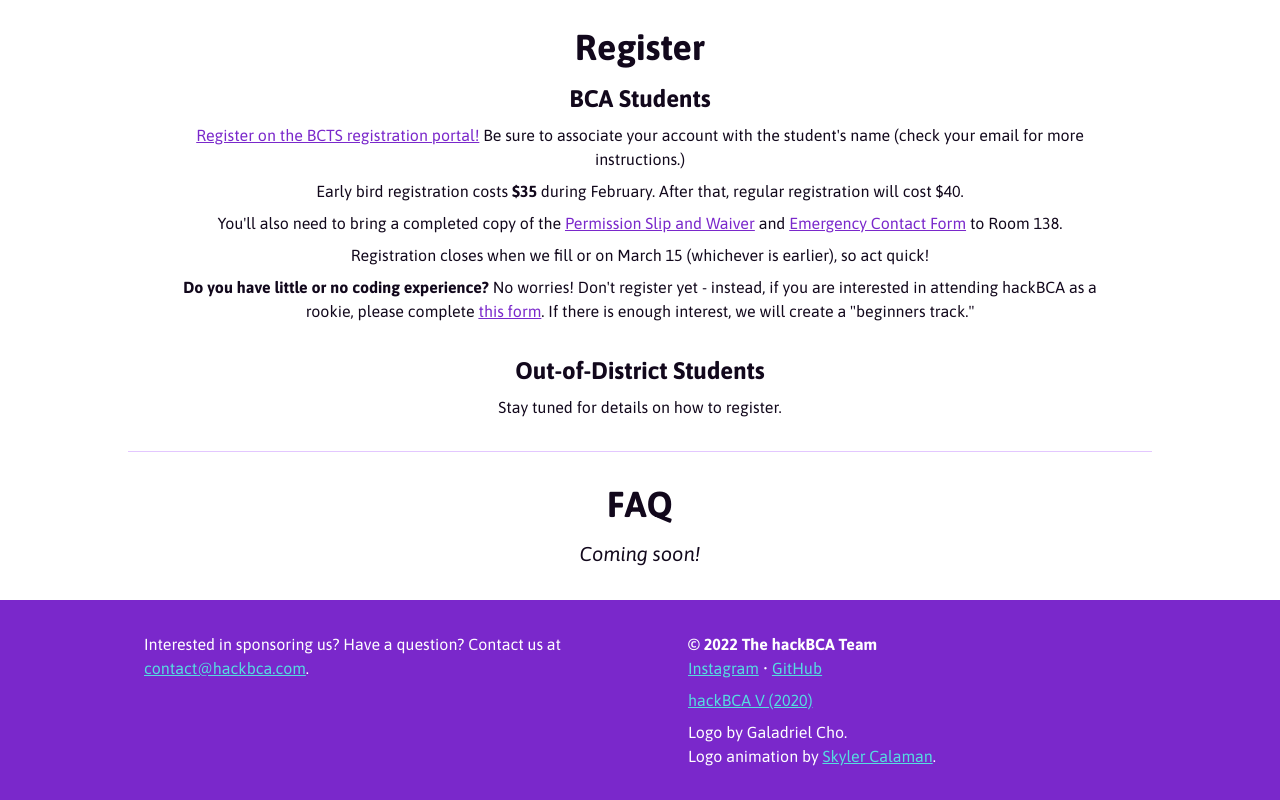
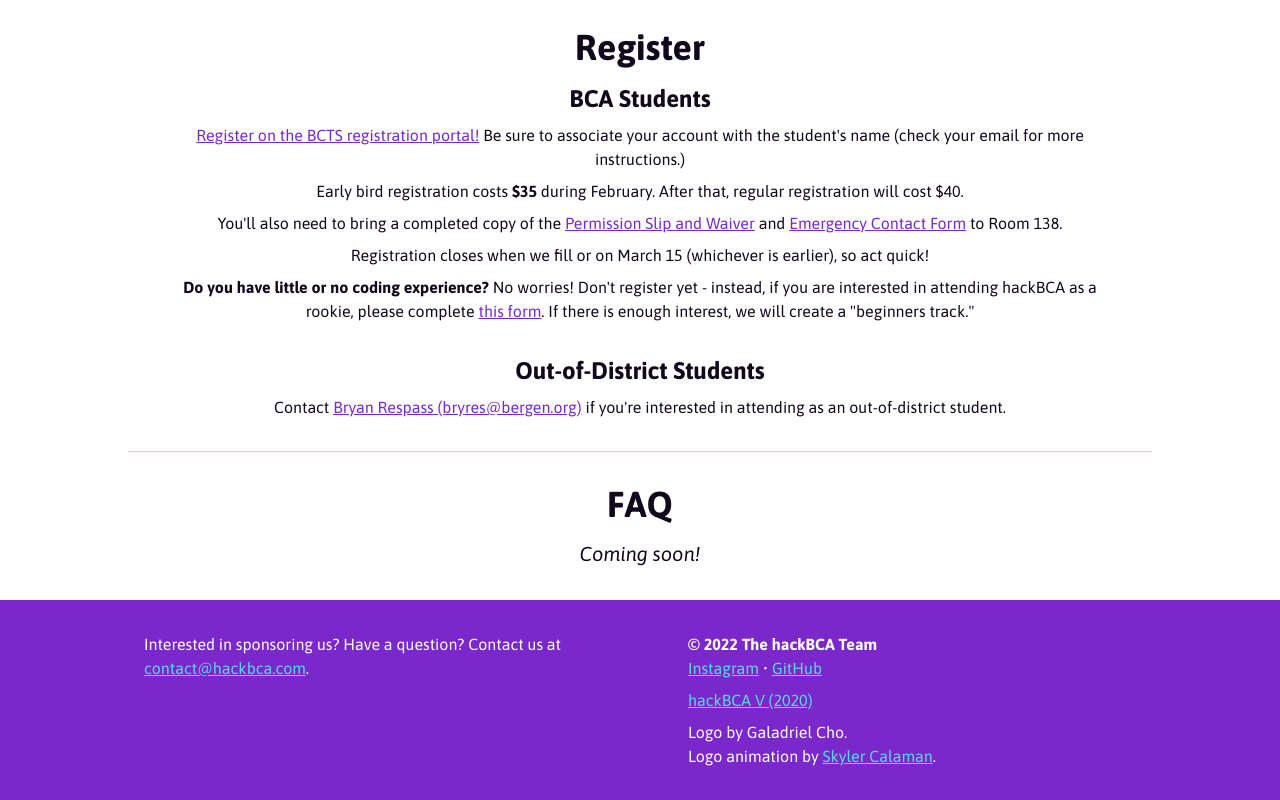
Before and after one commit to hackBCA/hackbcasix, a Next.js app: page / in a window 1280 px wide. Shown: the part 2008-2808 px from the top of the page. Built offline with nearby package versions, Linux system fonts and the light colour scheme.

Commit message:
Add instructions for out-of-district students

```diff
--- a/pages/index.tsx
+++ b/pages/index.tsx
@@ -127,7 +127,7 @@
                     <strong>Do you have little or no coding experience?</strong> No worries! Don't register yet - instead, if you are interested in attending hackBCA as a rookie, please complete <a href="https://docs.google.com/forms/d/e/1FAIpQLSf4m8enfeVOz6OYym_ejDk6EAluOuew0aieepeTVfCGo5dC9g/viewform" className="text-french-violet-600 dark:text-medium-turquoise-400 hover:opacity-70 transition-opacity underline">this form</a>. If there is enough interest, we will create a "beginners track."
                 </p>
                 <h3 className="text-2xl font-semibold mb-2">Out-of-District Students</h3>
-                <p>Stay tuned for details on how to register.</p>
+                <p>Contact <a href="mailto:bryres@bergen.org" className="text-french-violet-600 dark:text-medium-turquoise-400 hover:opacity-70 transition-opacity underline">Bryan Respass (bryres@bergen.org)</a> if you're interested in attending as an out-of-district student.</p>
             </div>
         </Section>
         <Divider />
```
